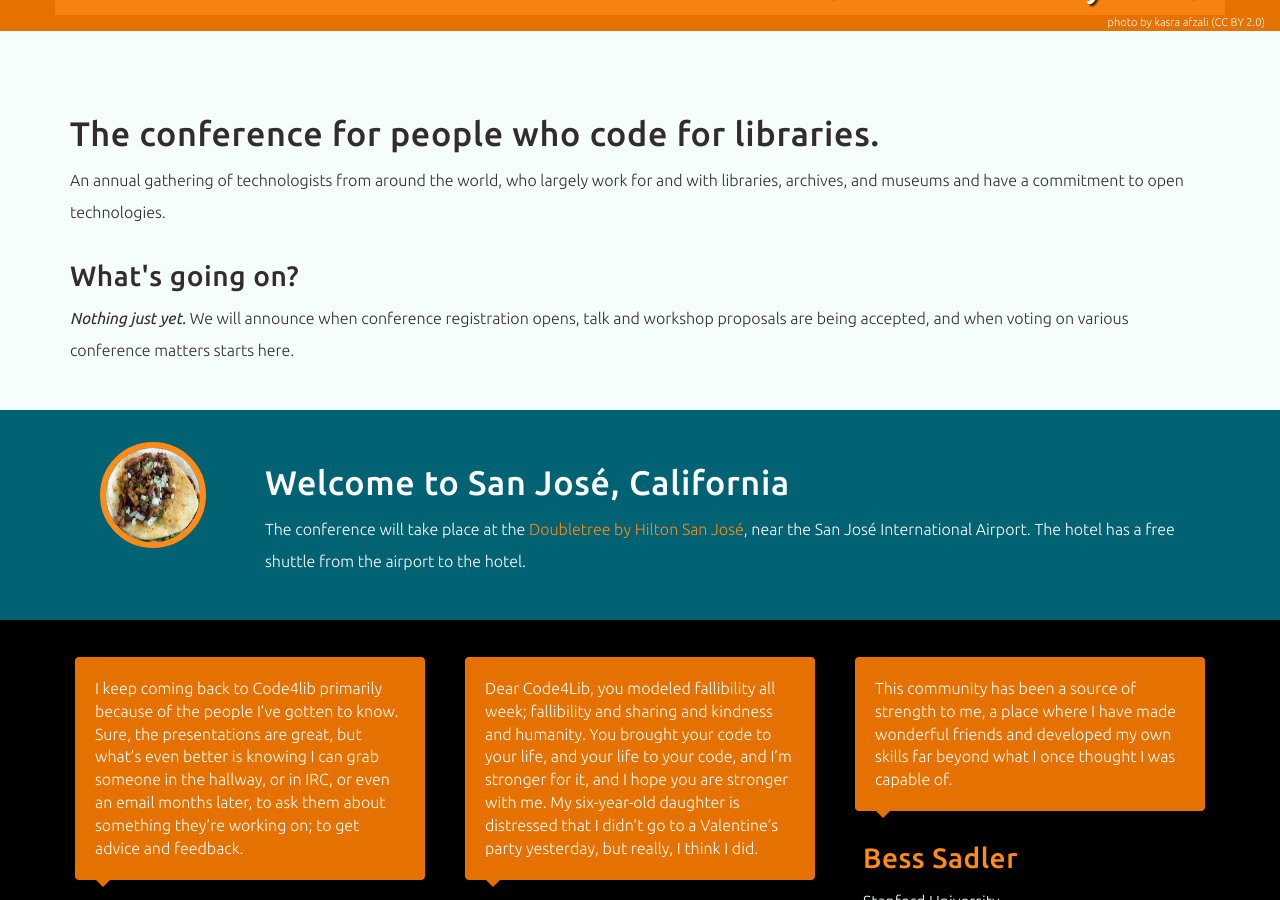
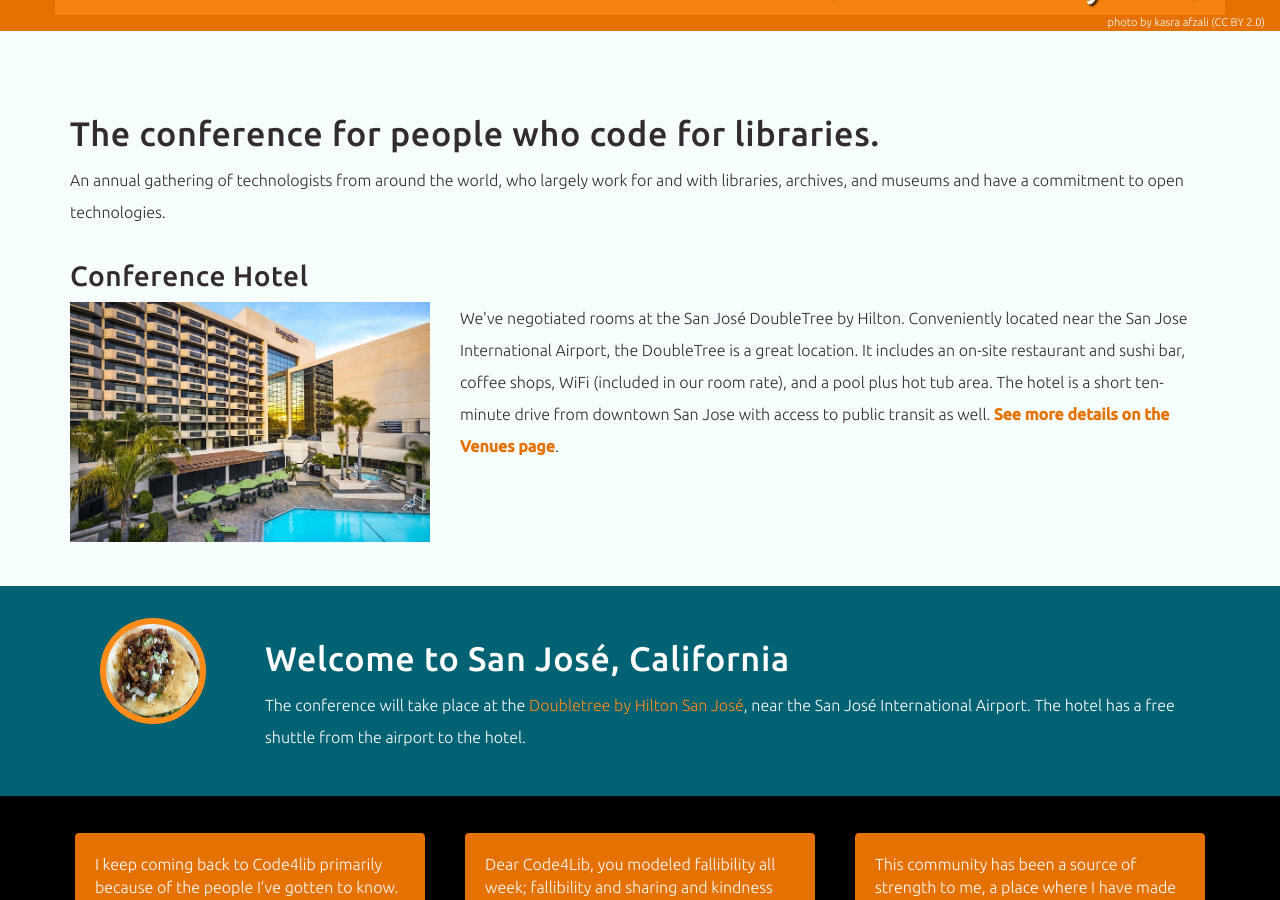
Before and after one commit to code4lib/2019.code4lib.org, a Jekyll site: the page built from index.html, in a window 1280 px wide and 900 px high, scrolled down 465 px. Built offline with Jekyll 4.4.1, drawn with Linux system fonts in a browser that asks for light colours; some web fonts are replaced.

Commit message:
hotel info in preconf, fixes #13

```diff
--- a/_includes/homepage/pre_conference.html
+++ b/_includes/homepage/pre_conference.html
@@ -1,7 +1,10 @@
 <div class="col-xs-12">
-    <h3>What's going on?</h3>
+    <h3>Conference Hotel</h3>
 
-    <p><em>Nothing just yet.</em> We will announce when conference registration opens, talk and workshop proposals are being accepted, and when voting on various conference matters starts here.</p>
+    <div class="row">
+        <p class="col-sm-4"><img class="img-responsive" src="/assets/img/venues/doubletree.jpg" alt="DoubleTree San Joses"></p>
+        <p class="col-sm-8">We've negotiated rooms at the San José DoubleTree by Hilton. Conveniently located near the San Jose International Airport, the DoubleTree is a great location. It includes an on-site restaurant and sushi bar, coffee shops, WiFi (included in our room rate), and a pool plus hot tub area. The hotel is a short ten-minute drive from downtown San Jose with access to public transit as well. <b><a href="/general-info/venues">See more details on the Venues page</a></b>.</p>
+    </div>
 
     {% comment %} details known/announced but can't register yet {% endcomment %}
     {% if site.data.conf.conference-registration.show
```
